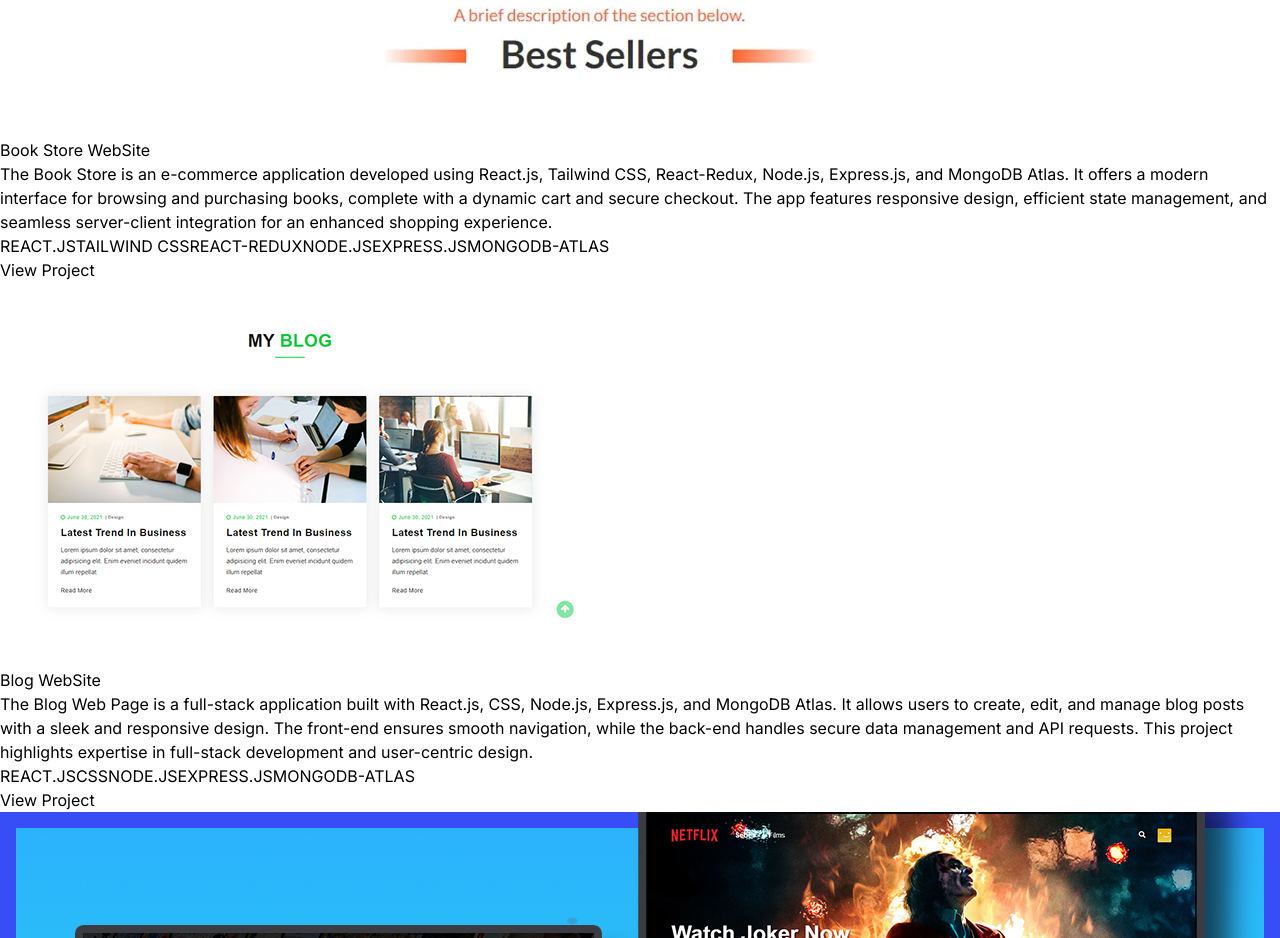
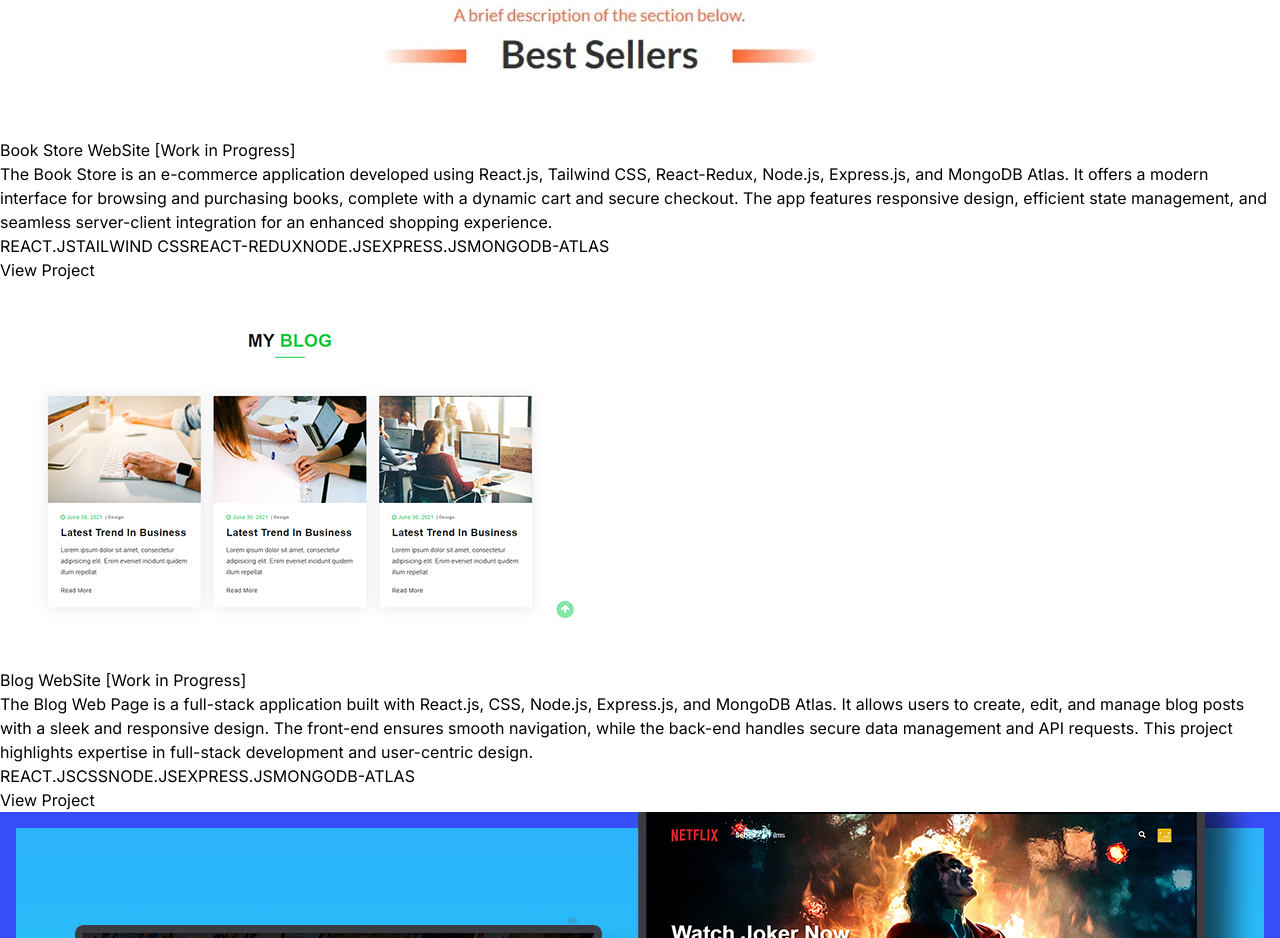
Before and after one commit to RahulDagdi/portfolio-1, a React (Vite) app: page / in a window 1280 px wide. Shown: the part 3240-4178 px from the top of the page. Built offline with nearby package versions, Linux system fonts and the light colour scheme.

Commit message:
title add [Work in Progress]

```diff
--- a/src/constants/index.js
+++ b/src/constants/index.js
@@ -40,7 +40,7 @@ export const EXPERIENCES = [
 
 export const PROJECTS = [
   {
-    title: "Book Store WebSite",
+    title: "Book Store WebSite [Work in Progress]",
     image: project5,
     description:
       " The Book Store is an e-commerce application developed using React.js, Tailwind CSS, React-Redux, Node.js, Express.js, and MongoDB Atlas. It offers a modern interface for browsing and purchasing books, complete with a dynamic cart and secure checkout. The app features responsive design, efficient state management, and seamless server-client integration for an enhanced shopping experience. ",
@@ -51,7 +51,7 @@ export const PROJECTS = [
   },
 
   {
-    title: "Blog WebSite",
+    title: "Blog WebSite [Work in Progress]",
     image: project6,
     description:
       " The Blog Web Page is a full-stack application built with React.js, CSS, Node.js, Express.js, and MongoDB Atlas. It allows users to create, edit, and manage blog posts with a sleek and responsive design. The front-end ensures smooth navigation, while the back-end handles secure data management and API requests. This project highlights expertise in full-stack development and user-centric design.  ",
```
